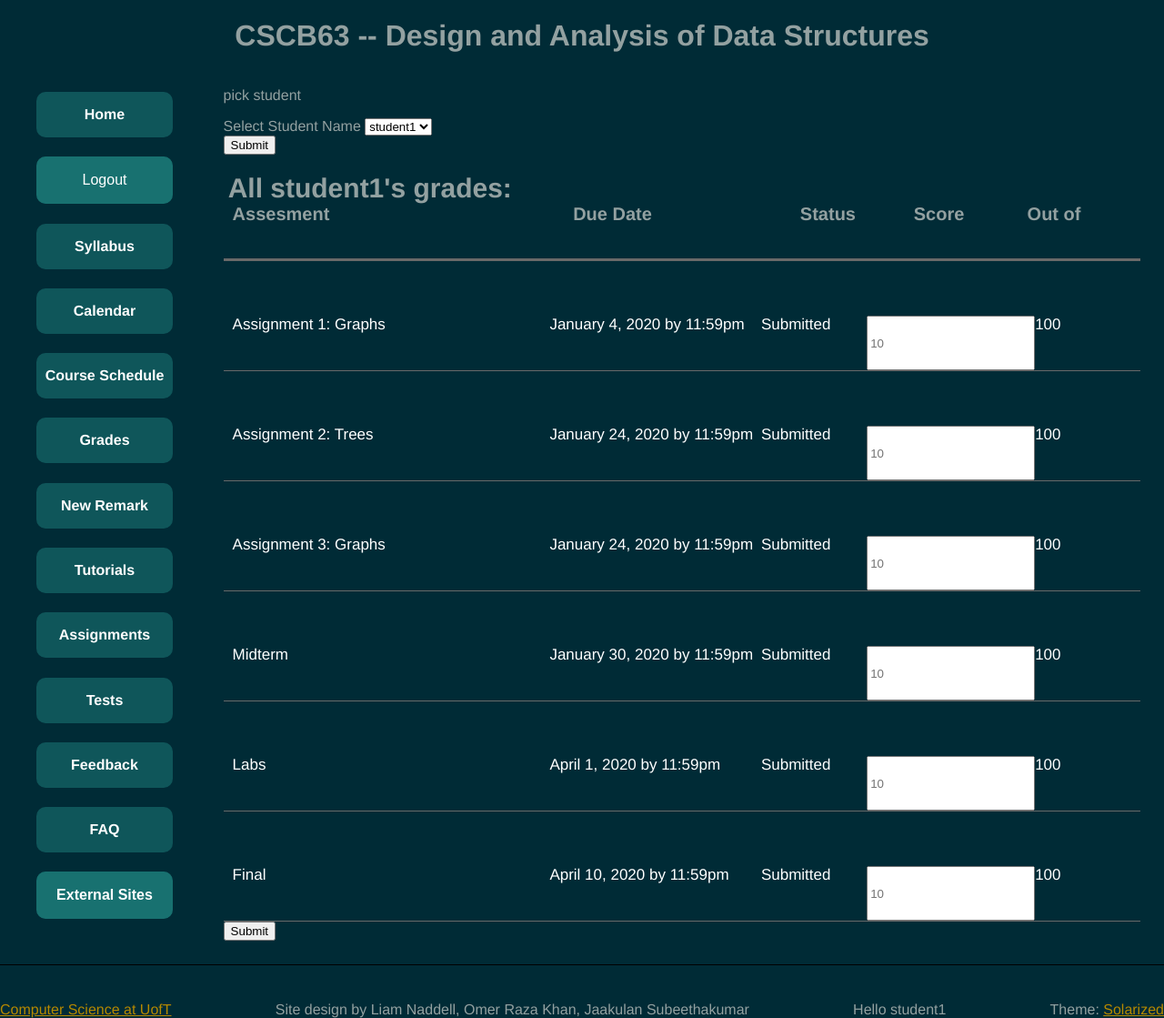
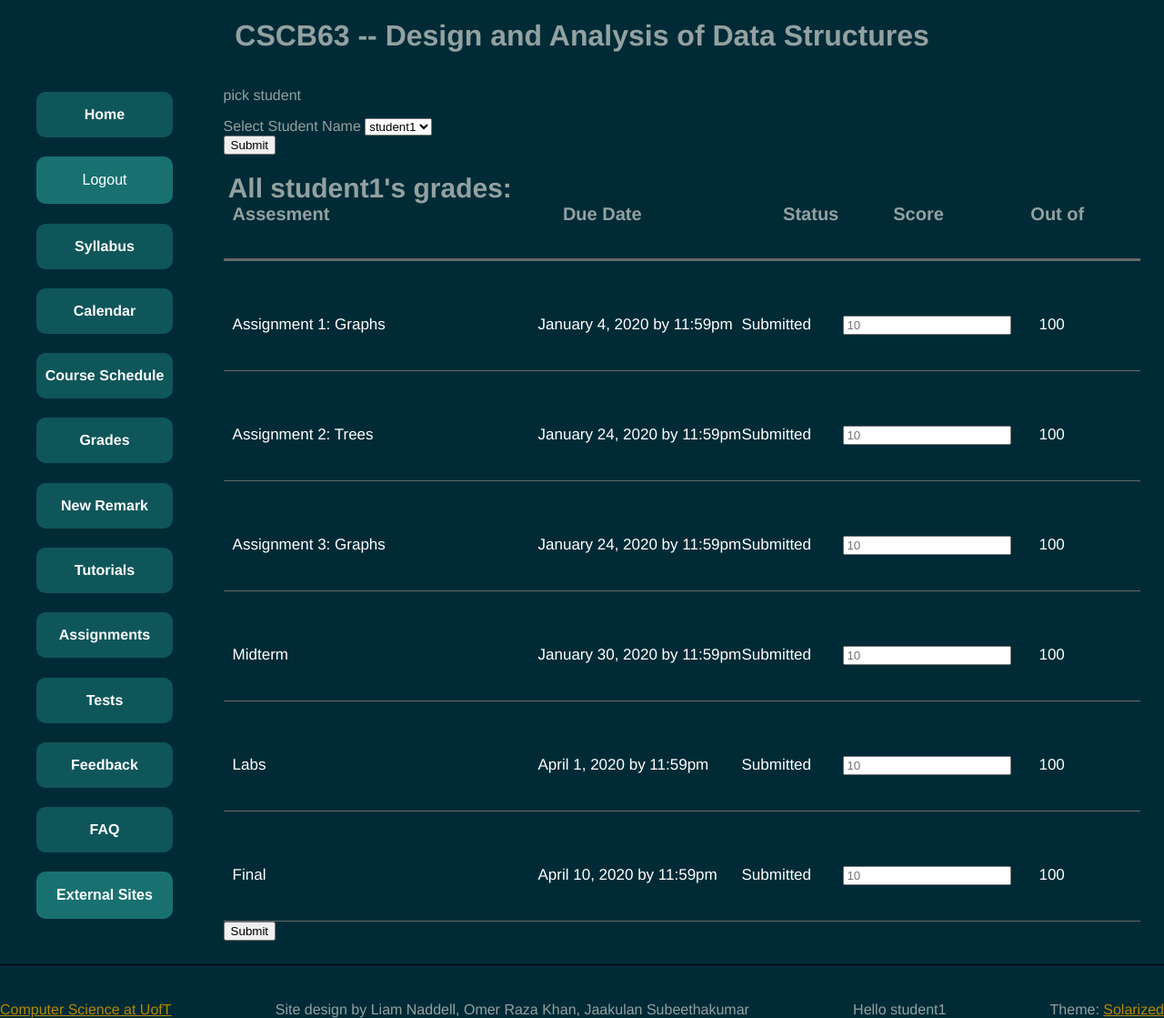
Before and after one commit to jaakulan/Course-Website, a Flask app: page /editmarks in a window 1280 px wide. Shown: the whole page at 91% size. Run offline with Flask 2, Linux system fonts and the light colour scheme; a user stored in the database is signed in; data comes from the database, SQL or seed files in the repository.

Commit message:
fixed visual bug

```diff
--- a/static/index.css
+++ b/static/index.css
@@ -154,7 +154,7 @@ html {
     border-top-style: solid;
     border-color: black;
     border-top-width: 1px;
-    align-items: center;--
+    align-items: center;
 }
 
 #footer a {
@@ -237,10 +237,12 @@ html {
 
 .score{
   flex:1;
+  align-self: baseline;
 }
 
 .out_of{
   flex:1;
+  padding-left: 30px;
 }
 
 
```
